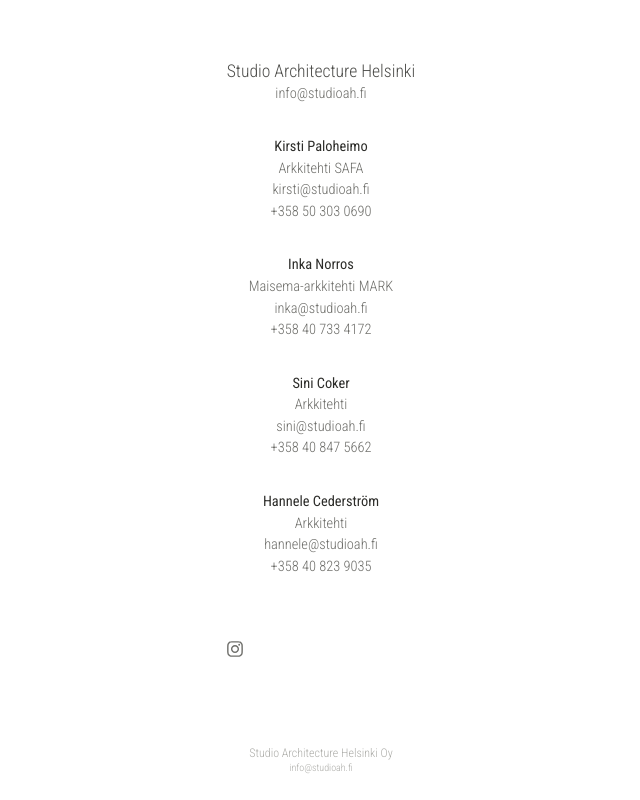
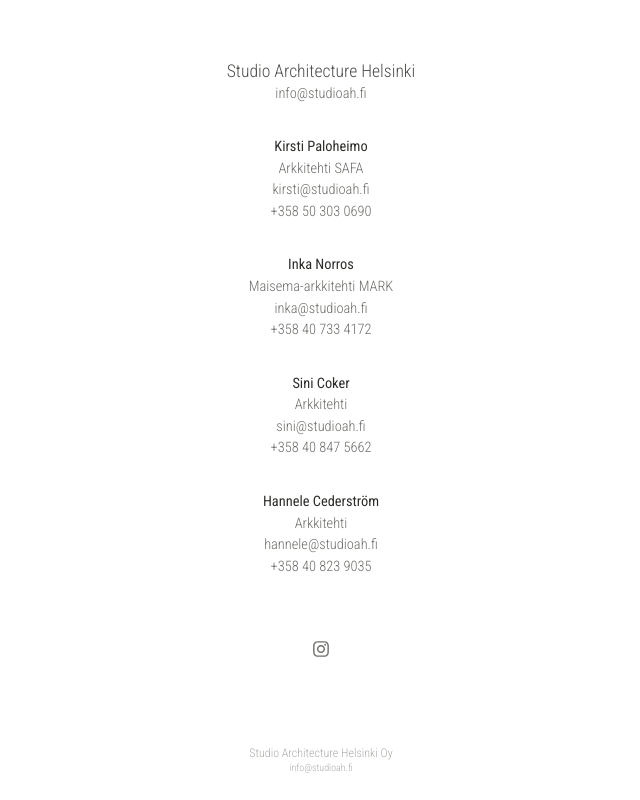
Before and after one commit to aurpelai/studioah, a React (Create React App) app: page /contact in a window 1280 px wide. Shown: the part 356-1156 px from the top of the page, without its empty margins (319-959 px from the left). Built offline with nearby package versions, Linux system fonts and the light colour scheme.

Commit message:
Tweak contact page styles

```diff
--- a/src/components/Contact/Contact.styles.ts
+++ b/src/components/Contact/Contact.styles.ts
@@ -31,7 +31,7 @@ export const StyledPerson = styled.li`
   }
 `;
 
-export const StyledContactList = styled.ul`
+const StyledList = styled.ul`
   &:not(:last-of-type) {
     margin-bottom: ${({ theme }) => theme.spacing.XXXLARGE};
   }
@@ -39,6 +39,14 @@ export const StyledContactList = styled.ul`
   &:first-of-type {
     margin-top: ${({ theme }) => theme.spacing.XXLARGE};
   }
+`;
+
+export const StyledContactList = styled(StyledList)``;
+
+export const StyledSocialMediaLogos = styled(StyledList)`
+  display: flex;
+  align-items: center;
+  justify-content: center;
 `;
 
 export const StyledSocialMediaLogo = styled.div<StyledSocialMediaLogoType>`
--- a/src/components/Contact/Contact.tsx
+++ b/src/components/Contact/Contact.tsx
@@ -12,6 +12,7 @@ import {
   StyledPersonInfo,
   StyledPersonName,
   StyledSocialMediaLogo,
+  StyledSocialMediaLogos,
 } from './Contact.styles';
 
 const Contact = () => {
@@ -40,7 +41,7 @@ const Contact = () => {
           ))}
         </StyledContactList>
 
-        <StyledContactList>
+        <StyledSocialMediaLogos>
           {social.map((datum) => (
             <a
               href={datum.url}
@@ -52,7 +53,7 @@ const Contact = () => {
               <StyledSocialMediaLogo imageUrl={`/images/social/${datum.image}`} />
             </a>
           ))}
-        </StyledContactList>
+        </StyledSocialMediaLogos>
       </StyledContent>
     </StyledContact>
   );
```
